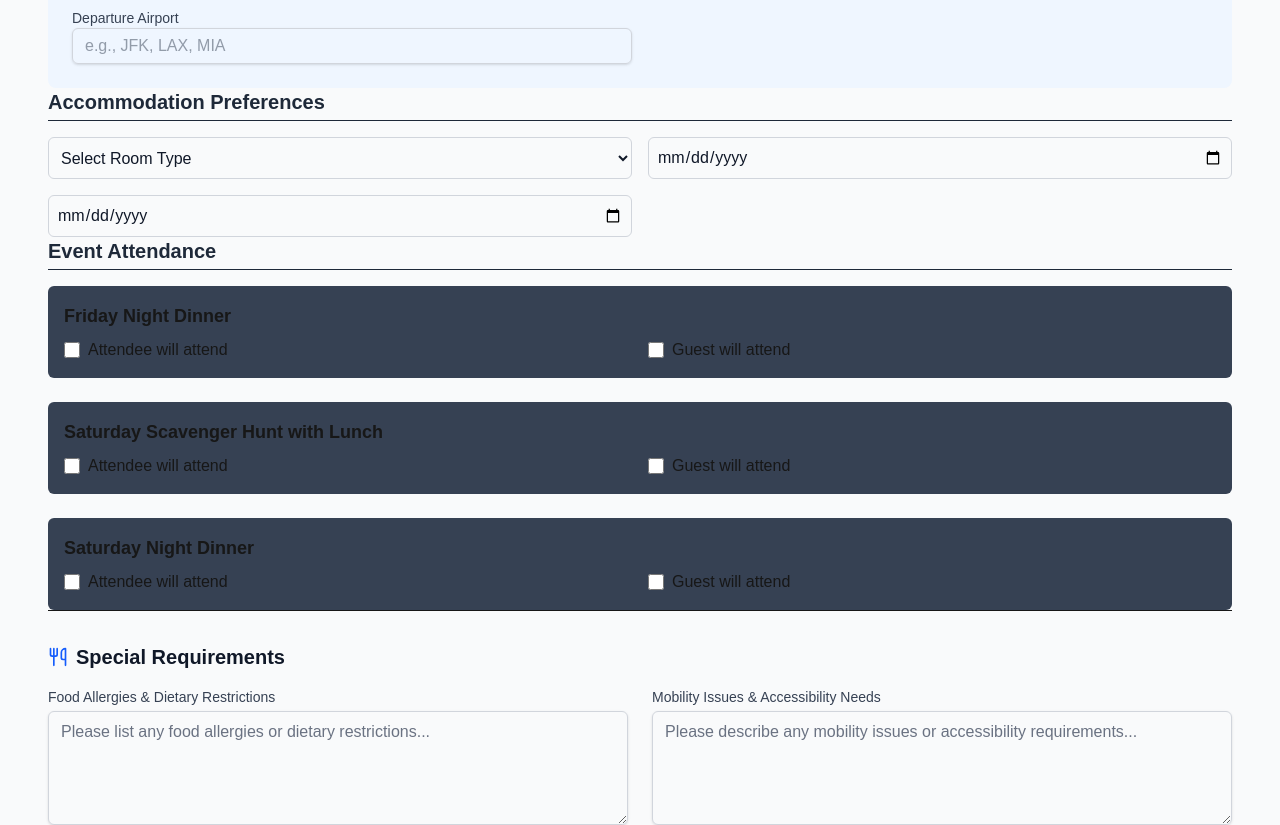
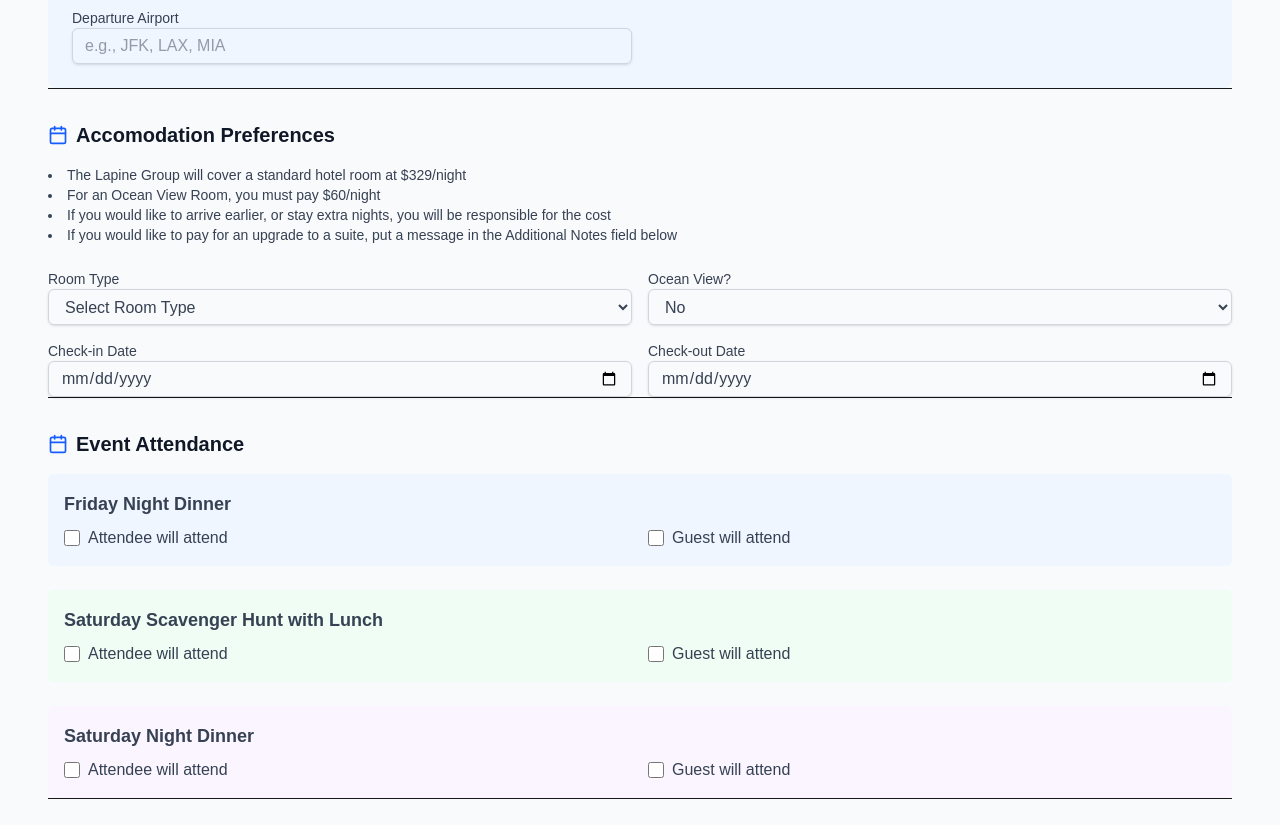
Before and after one commit to jm8gw/lapine-travel, a Next.js app: page /register in a window 1280 px wide. Shown: the part 1160-1985 px from the top of the page. Built offline with nearby package versions, Linux system fonts and the light colour scheme.

Commit message:
More formatting (Accomodations and Events)

```diff
--- a/app/api/register/route.ts
+++ b/app/api/register/route.ts
@@ -21,6 +21,7 @@ export async function POST(req: NextRequest) {
     departureTime,
     departureAirport,
     roomType,
+    oceanView,
     checkInDate,
     checkOutDate,
     eventAttendance,
@@ -56,6 +57,7 @@ export async function POST(req: NextRequest) {
     departureTime,
     departureAirport,
     roomType,
+    oceanView,
     checkInDate,
     checkOutDate,
     serializeEvents(eventAttendance),
--- a/app/register/RegistrationForm2.tsx
+++ b/app/register/RegistrationForm2.tsx
@@ -26,25 +26,26 @@ export default function RegistrationForm({ initialData, onClose }: Props) {
     departureTime: initialData?.[12] || "",
     departureAirport: initialData?.[13] || "",
     roomType: initialData?.[14] || "",
-    checkInDate: initialData?.[15] || "",
-    checkOutDate: initialData?.[16] || "",
+    oceanView: initialData?.[15] || "",
+    checkInDate: initialData?.[16] || "",
+    checkOutDate: initialData?.[17] || "",
     eventAttendance: {
       fridayDinnerAttendee:
-        initialData?.[17]?.includes("fridayDinnerAttendee") || false,
+        initialData?.[18]?.includes("fridayDinnerAttendee") || false,
       fridayDinnerGuest:
-        initialData?.[17]?.includes("fridayDinnerGuest") || false,
+        initialData?.[18]?.includes("fridayDinnerGuest") || false,
       saturdayScavengerAttendee:
-        initialData?.[17]?.includes("saturdayScavengerAttendee") || false,
+        initialData?.[18]?.includes("saturdayScavengerAttendee") || false,
       saturdayScavengerGuest:
-        initialData?.[17]?.includes("saturdayScavengerGuest") || false,
+        initialData?.[18]?.includes("saturdayScavengerGuest") || false,
       saturdayDinnerAttendee:
-        initialData?.[17]?.includes("saturdayDinnerAttendee") || false,
+        initialData?.[18]?.includes("saturdayDinnerAttendee") || false,
       saturdayDinnerGuest:
-        initialData?.[17]?.includes("saturdayDinnerGuest") || false,
+        initialData?.[18]?.includes("saturdayDinnerGuest") || false,
     },
-    foodAllergies: initialData?.[18] || "",
-    mobilityIssues: initialData?.[19] || "",
-    additionalNotes: initialData?.[20] || "",
+    foodAllergies: initialData?.[19] || "",
+    mobilityIssues: initialData?.[20] || "",
+    additionalNotes: initialData?.[21] || "",
     // Old ones commented out for reference
     // arrivalFlightNumber: "",
     // arrivalTime: "",
@@ -67,7 +68,7 @@ export default function RegistrationForm({ initialData, onClose }: Props) {
     // foodAllergies: "",
     // mobilityIssues: "",
     // additionalNotes: "",
-    token: initialData?.[21] || "", // Will be set later from URL or backend lookup
+    token: initialData?.[22] || "", // Will be set later from URL or backend lookup
   });
 
   //console.log("RegistrationForm2.tsx: formData initialized with:", formData);
@@ -147,13 +148,14 @@ export default function RegistrationForm({ initialData, onClose }: Props) {
       departureTime: row[12] || "",
       departureAirport: row[13] || "",
       roomType: row[14] || "",
-      checkInDate: row[15] || "",
-      checkOutDate: row[16] || "",
-      eventAttendance: parseEventAttendance(row[17] || ""),
-      foodAllergies: row[18] || "",
-      mobilityIssues: row[19] || "",
-      additionalNotes: row[20] || "",
-      token: row[21] || "", // Ensure token is included
+      oceanView: row[15] || "",
+      checkInDate: row[16] || "",
+      checkOutDate: row[17] || "",
+      eventAttendance: parseEventAttendance(row[18] || ""),
+      foodAllergies: row[19] || "",
+      mobilityIssues: row[20] || "",
+      additionalNotes: row[21] || "",
+      token: row[22] || "", // Ensure token is included
     };
   }
 
@@ -542,56 +544,166 @@ export default function RegistrationForm({ initialData, onClose }: Props) {
 
       {/* Accommodation Preferences */}
       <section>
-        <h2 className="text-xl font-semibold text-gray-800 border-b pb-1 mb-4">
-          Accommodation Preferences
-        </h2>
+        <div className="space-y-6 border-t pt-8">
+          <div className="flex items-center space-x-2 mb-4">
+            <svg
+              xmlns="http://www.w3.org/2000/svg"
+              width="24"
+              height="24"
+              viewBox="0 0 24 24"
+              fill="none"
+              stroke="currentColor"
+              strokeWidth="2"
+              strokeLinecap="round"
+              strokeLinejoin="round"
+              className="lucide lucide-calendar h-5 w-5 text-blue-600"
+              aria-hidden="true"
+            >
+              <path d="M8 2v4"></path>
+              <path d="M16 2v4"></path>
+              <rect width="18" height="18" x="3" y="4" rx="2"></rect>
+              <path d="M3 10h18"></path>
+            </svg>
+            <h3 className="text-xl font-semibold text-gray-900">
+              Accomodation Preferences
+            </h3>
+          </div>
+          <p className="text-gray-700 mb-6 text-left text-sm">
+            <li>
+              The Lapine Group will cover a standard hotel room at $329/night
+            </li>
+            <li>For an Ocean View Room, you must pay $60/night</li>
+            <li>
+              If you would like to arrive earlier, or stay extra nights, you
+              will be responsible for the cost
+            </li>
+            <li>
+              If you would like to pay for an upgrade to a suite, put a message
+              in the Additional Notes field below
+            </li>
+          </p>
           <div className="grid grid-cols-1 md:grid-cols-2 gap-4">
+            <div>
+              <label
+                data-slot="label"
+                className="flex text-sm font-medium text-gray-700"
+                htmlFor="roomType"
+              >
+                Room Type
+              </label>
               <select
                 name="roomType"
                 value={formData.roomType}
                 onChange={handleChange}
-            className="border border-gray-300 text-gray-900 rounded-md p-2 focus:outline-none focus:ring-2 focus:ring-blue-500"
+                className="w-full h-9 px-3 py-1 rounded-md border border-gray-300 shadow-sm focus:border-blue-500 focus:ring-blue-500 outline-none placehorder-gray-400 text-gray-700"
               >
                 <option value="">Select Room Type</option>
                 <option value="2 beds">2 beds</option>
                 <option value="King">King</option>
-            <option value="Suite">Suite</option>
               </select>
+            </div>
+            <div>
+              <label
+                data-slot="label"
+                className="flex text-sm font-medium text-gray-700"
+                htmlFor="oceanView"
+              >
+                Ocean View?
+              </label>
+              <select
+                name="oceanView"
+                value={formData.oceanView}
+                onChange={handleChange}
+                className="w-full h-9 px-3 py-1 rounded-md border border-gray-300 shadow-sm focus:border-blue-500 focus:ring-blue-500 outline-none placehorder-gray-400 text-gray-700"
+              >
+                <option value="2 beds">No</option>
+                <option value="King">Yes</option>
+              </select>
+            </div>
+            <div>
+              <label
+                data-slot="label"
+                className="flex text-sm font-medium text-gray-700"
+                htmlFor="checkInDate"
+              >
+                Check-in Date
+              </label>
               <input
                 name="checkInDate"
                 type="date"
-            placeholder="Check-in Date"
+                placeholder="mm/dd/yyyy"
                 value={formData.checkInDate}
                 onChange={handleChange}
-            className="border border-gray-300 text-gray-900 rounded-md p-2 focus:outline-none focus:ring-2 focus:ring-blue-500"
+                className="w-full h-9 px-3 py-1 rounded-md border border-gray-300 shadow-sm focus:border-blue-500 focus:ring-blue-500 outline-none text-gray-700"
               />
+            </div>
+            <div>
+              <label
+                data-slot="label"
+                className="flex text-sm font-medium text-gray-700"
+                htmlFor="checkInDate"
+              >
+                Check-out Date
+              </label>
               <input
                 name="checkOutDate"
                 type="date"
-            placeholder="Check-out Date"
+                placeholder="mm/dd/yyyy"
                 value={formData.checkOutDate}
                 onChange={handleChange}
-            className="border border-gray-300 text-gray-900 rounded-md p-2 focus:outline-none focus:ring-2 focus:ring-blue-500"
+                className="w-full h-9 px-3 py-1 rounded-md border border-gray-300 shadow-sm focus:border-blue-500 focus:ring-blue-500 outline-none text-gray-700"
               />
+            </div>
+          </div>
         </div>
       </section>
 
       {/* Event Attendance */}
       <section>
-        <h2 className="text-xl font-semibold text-gray-800 border-b pb-1 mb-4">
+        <div className="space-y-6 border-t pt-8">
+          <div className="flex items-center space-x-2 mb-4">
+            <svg
+              xmlns="http://www.w3.org/2000/svg"
+              width="24"
+              height="24"
+              viewBox="0 0 24 24"
+              fill="none"
+              stroke="currentColor"
+              strokeWidth="2"
+              strokeLinecap="round"
+              strokeLinejoin="round"
+              className="lucide lucide-calendar h-5 w-5 text-blue-600"
+              aria-hidden="true"
+            >
+              <path d="M8 2v4"></path>
+              <path d="M16 2v4"></path>
+              <rect width="18" height="18" x="3" y="4" rx="2"></rect>
+              <path d="M3 10h18"></path>
+            </svg>
+            <h3 className="text-xl font-semibold text-gray-900">
 							Event Attendance
-        </h2>
+            </h3>
+          </div>
 					<div className="space-y-6">
 						{[
-            { id: "fridayDinner", label: "Friday Night Dinner" },
+							{
+								id: "fridayDinner",
+								label: "Friday Night Dinner",
+								bgColor: "bg-blue-50",
+							},
 							{
 								id: "saturdayScavenger",
 								label: "Saturday Scavenger Hunt with Lunch",
+								bgColor: "bg-green-50",
 							},
-            { id: "saturdayDinner", label: "Saturday Night Dinner" },
+							{
+								id: "saturdayDinner",
+								label: "Saturday Night Dinner",
+								bgColor: "bg-purple-50",
+							},
 						].map((event) => (
-            <div key={event.id} className="bg-gray-700 p-4 rounded-md">
-              <h3 className="text-lg font-semibold mb-2">{event.label}</h3>
+							<div key={event.id} className={`${event.bgColor} p-4 rounded-md`}>
+								<h3 className="text-lg text-left text-gray-700 font-semibold mb-2">{event.label}</h3>
 								<div className="grid grid-cols-1 md:grid-cols-2 gap-4">
 									<label className="flex items-center space-x-2">
 										<input
@@ -605,7 +717,7 @@ export default function RegistrationForm({ initialData, onClose }: Props) {
 											onChange={handleCheckbox}
 											className="h-4 w-4 text-blue-600 focus:ring-blue-500 border-gray-300 text-gray-900 rounded"
 										/>
-                  <span>Attendee will attend</span>
+										<span className="text-gray-700">Attendee will attend</span>
 									</label>
 									<label className="flex items-center space-x-2">
 										<input
@@ -619,11 +731,12 @@ export default function RegistrationForm({ initialData, onClose }: Props) {
 											onChange={handleCheckbox}
 											className="h-4 w-4 text-blue-600 focus:ring-blue-500 border-gray-300 text-gray-900 rounded"
 										/>
-                  <span>Guest will attend</span>
+										<span className="text-gray-700">Guest will attend</span>
 									</label>
 								</div>
 							</div>
 						))}
+					</div>
         </div>
       </section>
 
--- a/app/register/RegistrationFormOG.tsx
+++ b/app/register/RegistrationFormOG.tsx
@@ -22,6 +22,7 @@ export default function RetreatRegistrationForm() {
     departureTime: '',
     departureAirport: '',
     roomType: '',
+    oceanView: '',
     checkInDate: '',
     checkOutDate: '',
     eventAttendance: {
```
Lines whose indentation alone changed are shown as unchanged.
